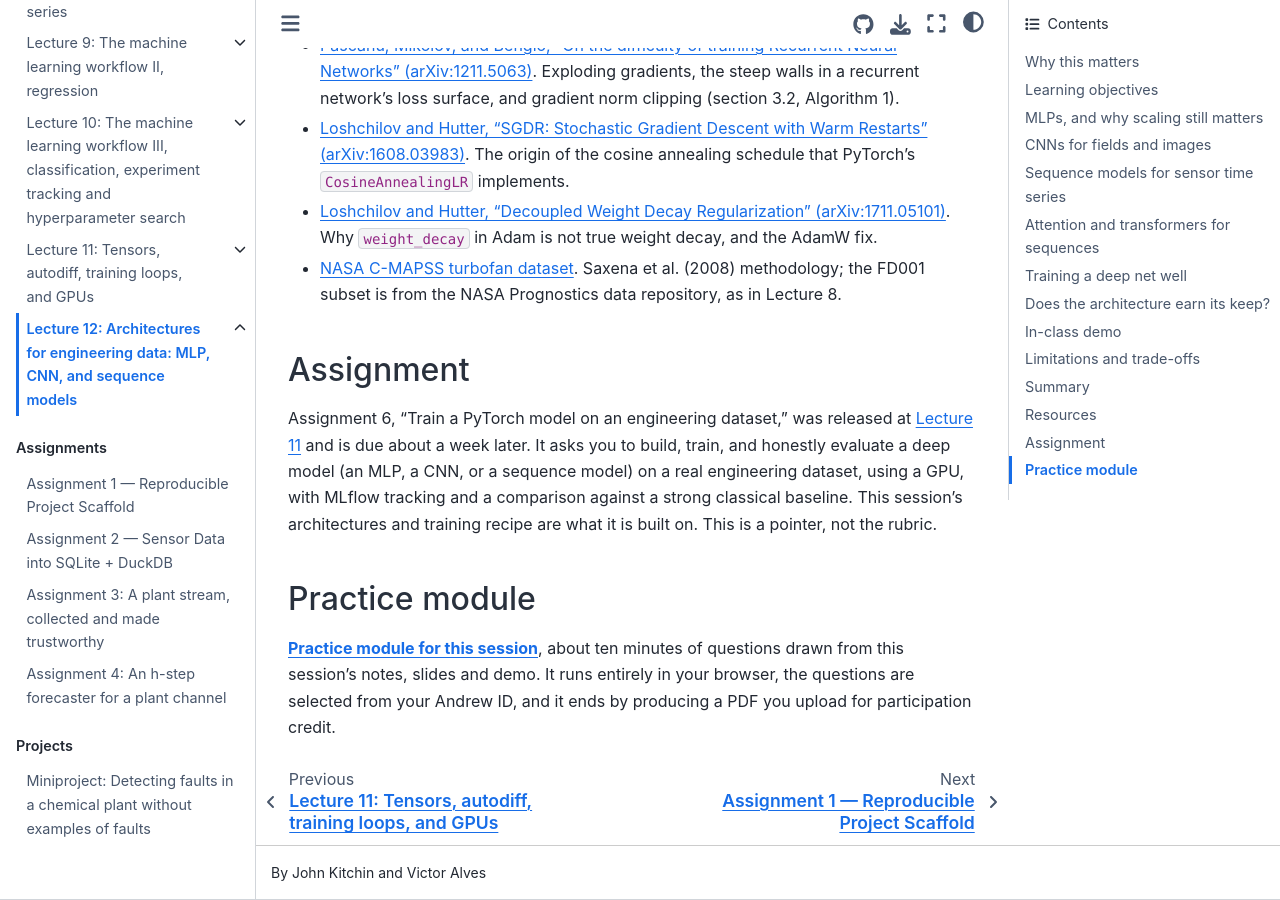
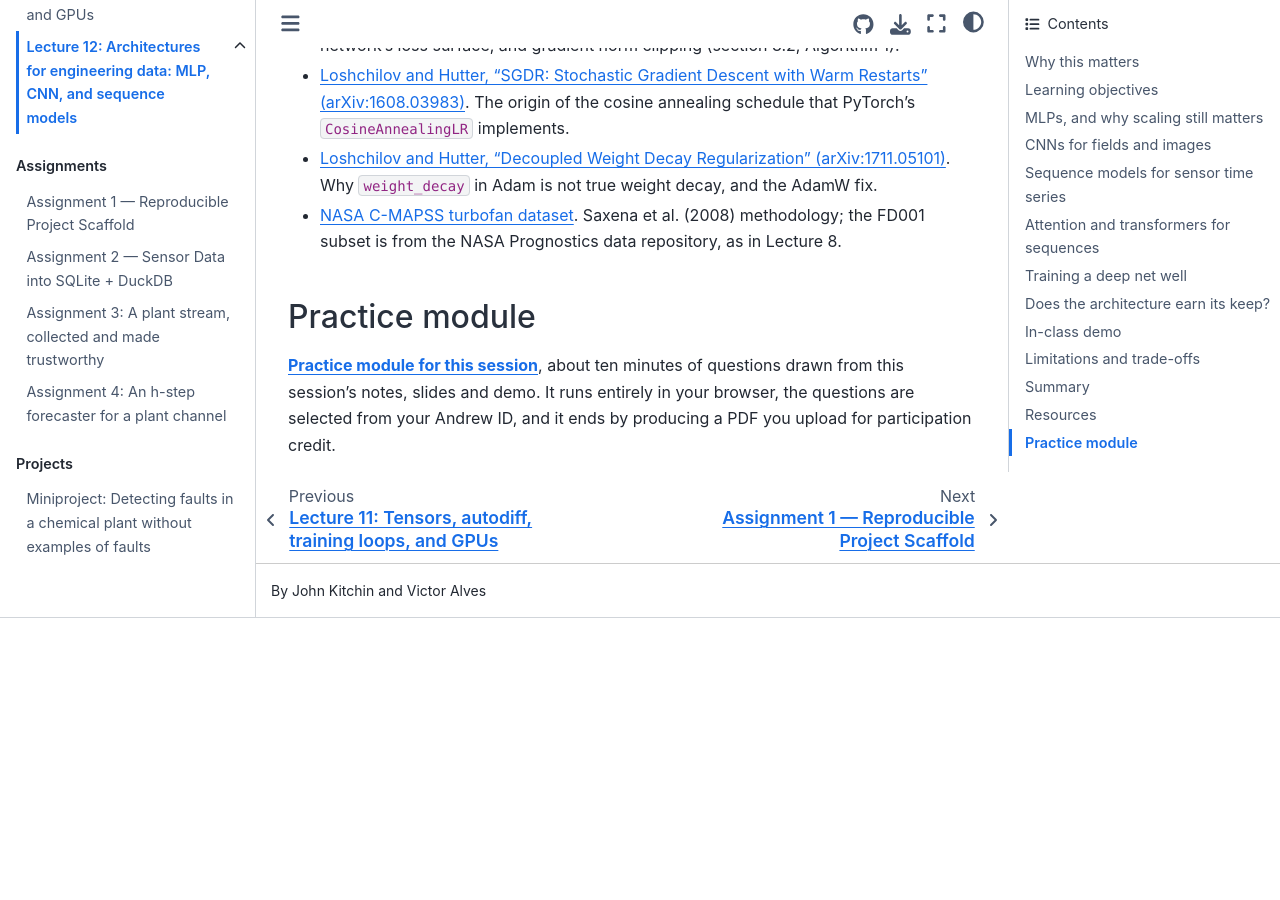
Before and after one commit to jkitchin/f26-06763, a Jupyter Book: the page built from lectures/l12/notes.md, in a window 1280 px wide and 900 px high, scrolled down 25795 px. Built offline with Jupyter Book 1.0.4 settings and Sphinx 7.4.7 and the Sphinx Book theme 1.1.4, drawn with Linux system fonts in a browser that asks for light colours; pages that are not in the unit, such as notebooks, are missing from menus; after the commit the page ends 26413 px from its top, so only the background shows below that; some of the changed text lies outside the part shown.

Commit message:
rm assignment 6 references

```diff
--- a/lectures/l12/notes.md
+++ b/lectures/l12/notes.md
@@ -8,7 +8,6 @@
 - **Slides** <a href="../../slides/l12/">Deck for this session</a>
 - **Practice** <a href="../../game/#/l12">Practice module for this session</a>
 - **Demo** [`l12-cnn-rul.ipynb`](l12-cnn-rul.ipynb), a 1D-CNN for turbofan remaining-useful-life, against a tabular baseline
-- **Assignment 6**, released at Lecture 11; this session's architectures are what it asks you to build
 :::
 
 ## Why this matters
@@ -351,9 +350,6 @@ The one idea of this session is to match the architecture to the structure of th
 - [Loshchilov and Hutter, "Decoupled Weight Decay Regularization" (arXiv:1711.05101)](https://arxiv.org/abs/1711.05101). Why `weight_decay` in Adam is not true weight decay, and the AdamW fix.
 - [NASA C-MAPSS turbofan dataset](https://ntrs.nasa.gov/citations/20090029214). Saxena et al. (2008) methodology; the FD001 subset is from the NASA Prognostics data repository, as in Lecture 8.
 
-## Assignment
-
-Assignment 6, "Train a PyTorch model on an engineering dataset," was released at [Lecture 11](../l11/notes.md) and is due about a week later. It asks you to build, train, and honestly evaluate a deep model (an MLP, a CNN, or a sequence model) on a real engineering dataset, using a GPU, with MLflow tracking and a comparison against a strong classical baseline. This session's architectures and training recipe are what it is built on. This is a pointer, not the rubric.
 
 ## Practice module
 
```
